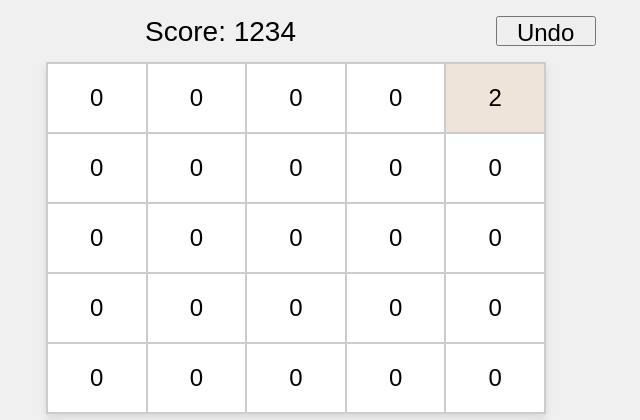
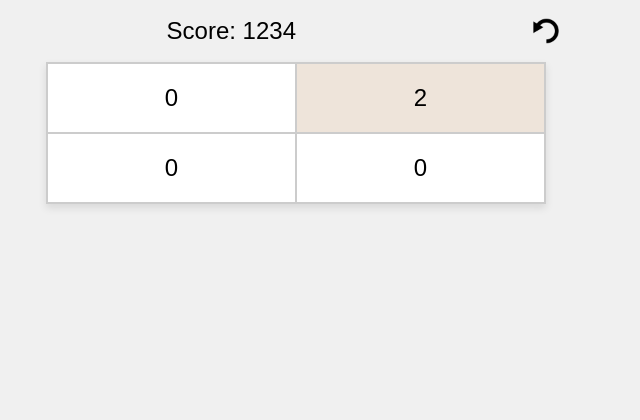
Before and after one commit to vgu734/2048, a Flask app: page / in a window 1280 px wide. Shown: the top 420 px of the page, without its empty margins (344-984 px from the left). Run offline with Flask 3, Linux system fonts and the light colour scheme.

Commit message:
styling for score/undo button

```diff
--- a/app/services/game.py
+++ b/app/services/game.py
@@ -10,7 +10,7 @@ class Game:
     tiles: list of tiles
     score: Player score
     '''
-    size = 5
+    size = 2
     p_two = .85
 
     def __init__(self, score=0):
--- a/app/static/css/styles.css
+++ b/app/static/css/styles.css
@@ -33,7 +33,6 @@ td {
     grid-template-rows: auto 1fr;
     height: 100%;
 }
-
 #top-bar {
     display: grid;
     grid-template-columns: 50% 40%;
@@ -41,25 +40,30 @@ td {
     padding: 1rem;
     box-sizing: border-box;
 }
-
 #score {
     height: 30px;
-    font-size: 28px;
     align-content: center;
     justify-self: end;
 }
-
 #undo {
-    width: 100px;
-    height: 30px;
-    font-size: 24px;
-    transition: background-color 0.3s ease;
-    justify-self: center;
+  background: none;
+  border: none;
+  padding: 0;
+  cursor: pointer;
+  display: inline-flex;
+  align-items: center;
+  justify-content: center;
+}
+#undo img {
+  width: 30px;
+  height: 30px;
+  object-fit: contain;
+  transition: transform 0.3s ease;
+}
+#undo:hover img {
+  transform: scale(1.15);
 }
 
-#undo:hover {
-    background-color: #0056b3; /* Darker color on hover */
-}
 .board {
 	display: flex;
 	justify-content: center;
--- a/app/templates/grid.html
+++ b/app/templates/grid.html
@@ -9,13 +9,19 @@
     </style>
 </head>
 <body>
+	<div id="game-over-overlay" class="overlay">
+		<div class="overlay-content">
+			<div id="game-over-message" class="game-over-message">GAME OVER</div>
+			<button id="restart-button" class="restart-button">Restart</button>
+		</div>
+	</div>
 <div id="container">
     <div id="top-bar">
         <div id="score" class="score">
         	Score: 1234
         </div>
         <button id="undo" class="undo">
-        	Undo
+        	<img src="/static/undo.png" alt="Undo" />
         </button>
     </div>
     <div id="board" class="board">
```
Also changed, not shown: app/static/undo.png.
